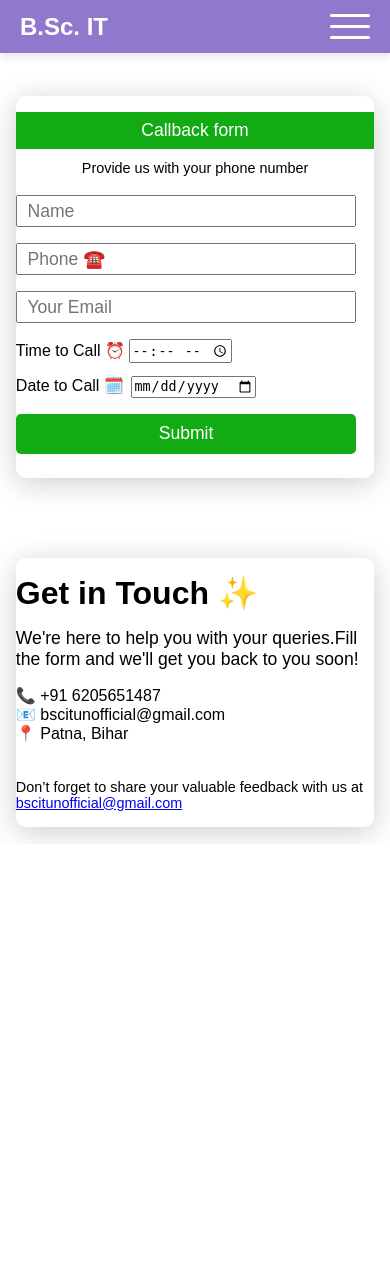
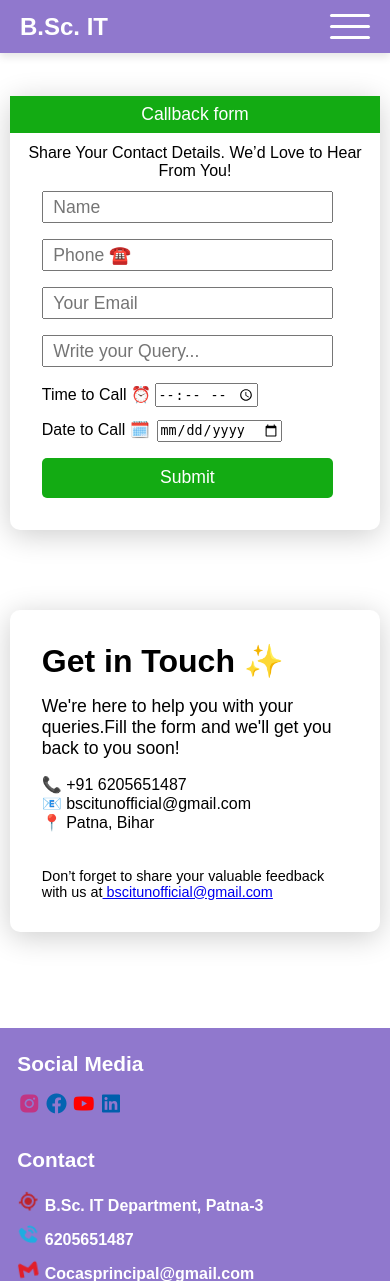
Before and after one commit to Rajkamal2k22/bsc-it-copy, a PHP site: page /requestCall.html in a window 390 px wide. Shown: the top 1281 px of the page. Before the commit the page ends 842 px from the top, so only its background shows below. Run offline with PHP 8.4, Linux system fonts and the light colour scheme.

Commit message:
Callback btn editedd

```diff
--- a/requestCall.html
+++ b/requestCall.html
@@ -49,7 +49,7 @@
     <div class="callContainer">
     <div class="leftContainer">
     <h3 id="callBackHeading">Callback form</h3>
-    <p id="callBackPara">Provide us with your phone number</p>
+    <p id="callBackPara">Share Your Contact Details. We’d Love to Hear From You!</p>
     <form action="https://api.web3forms.com/submit" method="POST" id="callBackForm">
     <input type="hidden" name="access_key" value="f7f20a6a-faa8-41bc-a5fb-6f3e799a95c8">
     <label for="name">
@@ -62,6 +62,10 @@
     <br>
     <label for="email">
     <input type="email" id="email" name="Email" placeholder="Your Email" required>
+    </label>
+    <br>
+     <label for="Query">
+    <input type="text" id="query" name="Query" placeholder="Write your Query..." required>
     </label>
     <br>
     <label for="callTiming" id="callBackTime">Time to Call ⏰
--- a/styles.css
+++ b/styles.css
@@ -12,13 +12,13 @@
   html , body {
     width: 100%;
     height: 100%;
-    overflow-x: hidden;
   }
 
   body {
       font-family: Arial, sans-serif;
       overflow-y: auto;
   }
+
 /*Preloader css */
 
   #preloader {
@@ -529,7 +529,7 @@ display: flex;
 align-items: flex-start;
 justify-content: space-around;
 gap: 2rem;
-padding: 6rem  0.4rem;
+padding: 6rem  0rem;
    }
 
   .rightContainer , .leftContainer{
@@ -578,8 +578,8 @@ padding: 6rem  0.4rem;
 
    #callBackPara{
       text-align: center;
-      font-size: 0.9rem;
-      padding: 0.7rem 0rem;
+      font-size: 1rem;
+      padding: 0.7rem 0.2rem;
       font-weight: 500;
    }
 
@@ -593,7 +593,7 @@ padding: 6rem  0.4rem;
     font-size: 1.1rem;
    }
 
-   #email{
+   #email, #query{
     width: 95%;
     height: 2rem;
     margin-bottom: 1rem;
@@ -664,8 +664,17 @@ padding: 6rem  0.4rem;
   background: #fff;
   box-shadow: 0px 5px 30px rgba(0, 0, 0, 0.2);
   border-radius: 10px;
-  padding: 1rem 0rem;
-
+  padding: 0rem 0rem;
+
+   }
+
+    #callBackForm{
+    padding:0rem 2rem;
+    padding-bottom: 2rem;
+   }
+
+   .rightContainer{
+    padding:2rem 2rem;
    }
 
 
```
